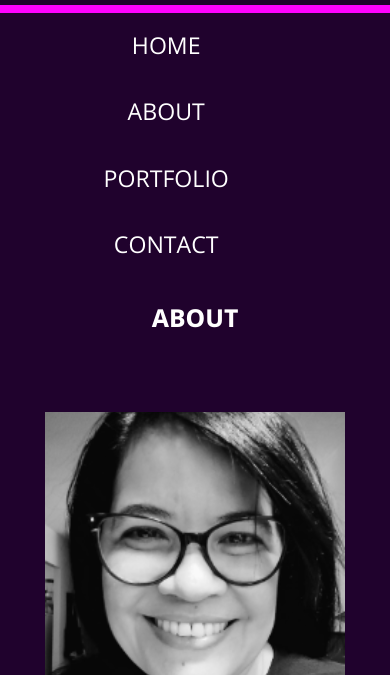
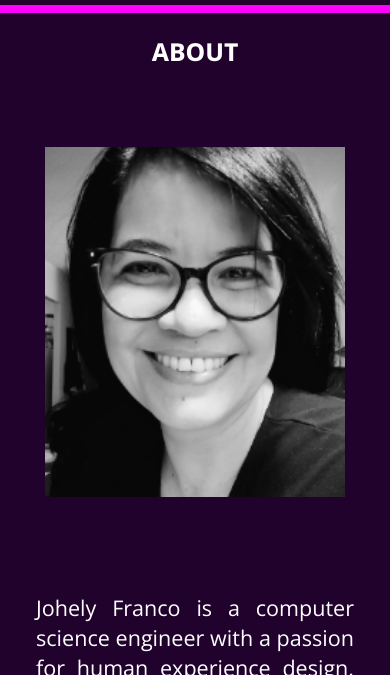
Before and after one commit to fran0571/portfolio, a plain HTML site: page about.html in a window 390 px wide. Shown: the part 169-844 px from the top of the page. Drawn offline with nearby package versions, Linux system fonts and the light colour scheme.

Commit message:
modifies navbar viewport

```diff
--- a/about.html
+++ b/about.html
@@ -63,12 +63,12 @@
     <!-- navbar -->
     <div class="row justify-content-center fs-3 px-0">
       <div class="col-6">
-        <nav class="navbar navbar-dark navbar-expand-lg navbar-expand-md d-sm-none d-md-block" role="navigation" id="main-nav">
+        <nav class="navbar navbar-dark navbar-expand d-none d-md-block d-lg-block d-xl-block" role="navigation" id="main-nav">
           <ul class="navbar-nav nav-underline text-uppercase text-center justify-content-center">
-            <li class="nav-item"><a href="index.html" class="nav-link">Home</a></li>
-            <li class="nav-item"><a href="about.html" class="nav-link">About</a></li>
-            <li class="nav-item"><a href="portfolio.html" class="nav-link">Portfolio</a></li>
-            <li class="nav-item"><a href="contact.html" class="nav-link">Contact</a></li>
+            <li class="nav-item px-4"><a href="index.html" class="nav-link">Home</a></li>
+            <li class="nav-item px-4"><a href="about.html" class="nav-link">About</a></li>
+            <li class="nav-item px-4"><a href="portfolio.html" class="nav-link">Portfolio</a></li>
+            <li class="nav-item px-4"><a href="contact.html" class="nav-link">Contact</a></li>
           </ul>
         </nav>
       </div>
```
Also changed, not shown: contact.html (+5 -5 lines), index.html (+3 -3 lines), portfolio.html (+5 -5 lines).
